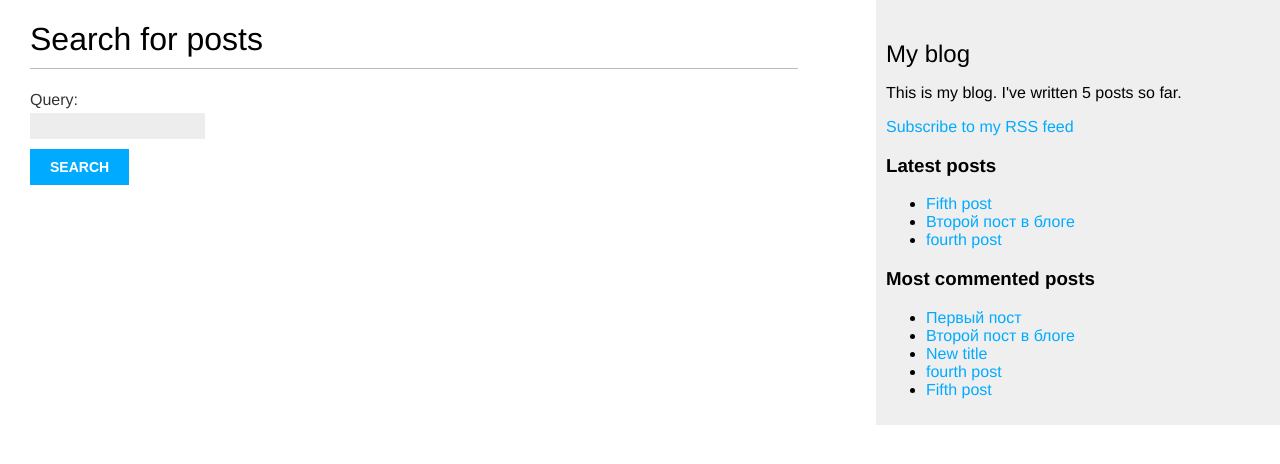
After one commit to MuElRi/blog, a Django app: page /blog/search/ in a window 1280 px wide. The commit adds this page. Shown: the top 464 px of the page. Run offline with Django 5.2, Linux system fonts and the light colour scheme; data comes from the database, SQL or seed files in the repository; parts of the project's set-up code (start-up, migrations or seed data) failed here and were passed over.

Commit message:
Блог готов

```diff
--- a/blog/forms.py
+++ b/blog/forms.py
@@ -1,4 +1,5 @@
 from django import forms
+from .models import Comment
 
 class EmailPostForm(forms.Form):
     name = forms.CharField(max_length=25)
@@ -6,3 +7,12 @@ class EmailPostForm(forms.Form):
     to = forms.EmailField()
     #опционально
     comments = forms.CharField(required=False, widget=forms.Textarea)
+
+class CommentForm(forms.ModelForm):
+    class Meta:
+        model = Comment
+        fields = ['name', 'email', 'body']
+
+
+class SearchForm(forms.Form):
+    query = forms.CharField()
--- a/blog/models.py
+++ b/blog/models.py
@@ -2,11 +2,17 @@ from django.db import models
 from django.utils import timezone
 from django.contrib.auth.models import User
 from django.urls import reverse
+from taggit.managers import TaggableManager
+
+
 
 class PublishedManager(models.Manager):
     #создали новый менеджер
     def get_queryset(self):
         return super().get_queryset().filter(status=Post.Status.PUBLISHED)
+
+# class
+
 
 class Post(models.Model):
     class Status(models.TextChoices):
@@ -36,6 +42,8 @@ class Post(models.Model):
     def __str__(self):
         return self.title
 
+    tags = TaggableManager()
+
     def get_absolute_url(self):
         return reverse('blog:post_detail',
                                 args=[self.publish.year,
--- a/blog/templates/blog/base.html
+++ b/blog/templates/blog/base.html
@@ -1,3 +1,4 @@
+{% load blog_tags %}
 {% load static %}
 <!DOCTYPE html>
 <html>
@@ -12,7 +13,26 @@
     </div>
     <div id="sidebar">
         <h2>My blog</h2>
-        <p>This is my blog.</p>
+        <p>
+            This is my blog.
+            I've written {% total_posts %} posts so far.
+        </p>
+        <p>
+            <a href="{% url "blog:post_feed" %}">
+                Subscribe to my RSS feed
+            </a>
+        </p>
+        <h3>Latest posts</h3>
+        {% show_latest_posts 3 %}
+        <h3>Most commented posts</h3>
+        {% get_most_commented_posts as most_commented_posts %}
+        <ul>
+            {% for post in most_commented_posts %}
+            <li>
+                <a href="{{ post.get_absolute_url }}">{{ post.title }}</a>
+            </li>
+            {% endfor %}
+        </ul>
     </div>
 </body>
 </html>
--- /dev/null
+++ b/blog/templates/blog/post/includes/comment_form.html
@@ -0,0 +1,6 @@
+<h2>Add a new comment</h2>
+<form action="{% url "blog:post_comment" post.id %}" method="post">
+     {{ form.as_p }}
+     {% csrf_token %}
+     <p><input type="submit" value="Add comment"></p>
+</form>
--- /dev/null
+++ b/blog/templates/blog/post/latest_posts.html
@@ -0,0 +1,7 @@
+<ul>
+    {% for post in latest_posts %}
+        <li>
+            <a href="{{ post.get_absolute_url }}">{{ post.title }}</a>
+        </li>
+    {% endfor %}
+</ul>
--- /dev/null
+++ b/blog/templates/blog/post/search.html
@@ -0,0 +1,30 @@
+{% extends "blog/base.html" %}
+{% load blog_tags %}
+{% block title %}Search{% endblock %}
+{% block content %}
+     {% if query %}
+         <h1>Posts containing "{{ query }}"</h1>
+         <h3>
+             {% with results.count as total_results %}
+                Found {{ total_results }} result{{ total_results|pluralize }}
+             {% endwith %}
+         </h3>
+         {% for post in results %}
+             <h4>
+                 <a href="{{ post.get_absolute_url }}">
+                    {{ post.title }}
+                 </a>
+             </h4>
+             {{ post.body|markdown|truncatewords_html:12 }}
+         {% empty %}
+             <p>There are no results for your query.</p>
+         {% endfor %}
+         <p><a href="{% url "blog:post_search" %}">Search again</a></p>
+     {% else %}
+         <h1>Search for posts</h1>
+         <form method="get">
+            {{ form.as_p }}
+            <input type="submit" value="Search">
+         </form>
+     {% endif %}
+{% endblock %}
--- /dev/null
+++ b/blog/templatetags/blog_tags.py
@@ -0,0 +1,26 @@
+from django import template
+from ..models import Post
+from django.utils.safestring import mark_safe
+import markdown
+
+register = template.Library()
+
+@register.simple_tag
+def total_posts():
+    return Post.published.count()
+
+@register.inclusion_tag('blog/post/latest_posts.html')
+def show_latest_posts(count=5):
+    latest_posts = Post.published.order_by('-publish')[:count]
+    return {'latest_posts': latest_posts}
+
+from django.db.models import Count
+
+@register.simple_tag
+def get_most_commented_posts(count=5):
+    return Post.published.annotate(total_comments=Count('comments')
+                                   ).order_by('-total_comments')[:count]
+
+@register.filter(name='markdown')
+def markdown_format(text):
+    return mark_safe(markdown.markdown(text))
--- a/blog/urls.py
+++ b/blog/urls.py
@@ -1,6 +1,6 @@
 from django.urls import path
 from . import views
-
+from .feeds import LatestPostsFeed
 app_name = 'blog'
 
 urlpatterns = [
@@ -8,4 +8,8 @@ urlpatterns = [
     path('', views.PostListView.as_view(), name='post_list'),
     path('<int:year>/<int:month>/<int:day>/<slug:post>/', views.PostDetailView.as_view(), name='post_detail'),
     path('<int:post_id>/share', views.post_share, name='post_share'),
-]
+    path('<int:post_id>/comments/', views.post_comment, name='post_comment'),
+    path('tag/<slug:tag_slug>/', views.PostListView.as_view(), name='post_list_by_tag'),
+    path('feed/', LatestPostsFeed(), name='post_feed'),
+    path('search/', views.post_search, name='post_search'),
+    ]
--- a/blog/views.py
+++ b/blog/views.py
@@ -1,11 +1,16 @@
-import self
 from django.http import Http404
 from django.shortcuts import render, get_object_or_404
 from django.views.generic import ListView, DetailView
-from .models import Post
-from .forms import EmailPostForm
+from taggit.models import Tag
+
+from .models import Post, Comment
+from .forms import EmailPostForm, CommentForm, SearchForm
 from django.core.mail import send_mail
 from django.core.paginator import Paginator, EmptyPage, PageNotAnInteger
+from django.views.decorators.http import require_POST
+from django.db.models import Count, Q
+from django.contrib.postgres.search import SearchVector, SearchQuery, SearchRank
+
 
 # def post_list(request):
 #     post_list = Post.published.all()
@@ -24,10 +29,27 @@ from django.core.paginator import Paginator, EmptyPage, PageNotAnInteger
 #     return render(request, 'blog/post/list.html', {'posts': posts})
 
 class PostListView(ListView):
-    queryset = Post.published.all()
     context_object_name = 'posts'
     paginate_by = 2
     template_name = 'blog/post/list.html'
+
+    def get_queryset(self):
+        queryset = Post.published.all()
+        tag_slug = self.kwargs.get('tag_slug')
+        if tag_slug:
+            tag = get_object_or_404(Tag, slug=tag_slug)
+            queryset = queryset.filter(tags__in=[tag])
+        return queryset
+
+    def get_context_data(self, **kwargs):
+        context = super().get_context_data(**kwargs)
+        tag_slug = self.kwargs.get('tag_slug')
+        if tag_slug:
+            tag = get_object_or_404(Tag, slug=tag_slug)
+            context["search_by_tag"] = tag
+        return context
+
+
 
 # def post_detail(request, year, month, day, post):
 #     post = get_object_or_404(Post,
@@ -52,6 +74,27 @@ class PostDetailView(DetailView):
                                  publish__month=month, publish__day=day, slug=slug)
         return post
 
+    def get_context_data(self, **kwargs):
+        context = super().get_context_data(**kwargs)
+        post = self.object
+
+        comments = post.comments.filter(active=True)
+        context['comments'] = comments
+
+        form = CommentForm()
+        context['form'] = form
+
+        # post_tags_ids = post.tags.values_list('id', flat=True)
+        # similar_posts = Post.published.filter(tags__in=post_tags_ids).exclude(id=post.id)
+        # similar_posts = similar_posts.annotate(same_tags=Count('tags',
+        #                                     filter=Q(tags__in=post_tags_ids))).order_by('-same_tags', '-publish')[:4]
+
+        similar_posts = post.tags.similar_objects()[::-1][:4]
+        context['similar_posts'] = similar_posts
+
+        return context
+
+
 def post_share(request, post_id):
     #извлечь пост по идентификатору id
     post = get_object_or_404(Post, id=post_id, status=Post.Status.PUBLISHED)
@@ -62,9 +105,9 @@ def post_share(request, post_id):
         #форма была передана на обработку
         form = EmailPostForm(request.POST)
         if form.is_valid():
-            #поля формы успешно прошли вализацию
+            #поля формы успешно прошли валидацию
             cd = form.cleaned_data
-            post_url = request.build_absolute_uri(post.get_absolute_url())
+            post_url = request.build_absolute_url(post.get_absolute_url())
             subject = f"{cd['name']} recommends you read {post.title}"
             message = f"Read {post.title} at {post_url}\n\n {cd['name']}'s comments: {cd['comments']}"
             send_mail(subject, message, cd['email'], [cd['to']])
@@ -73,3 +116,39 @@ def post_share(request, post_id):
         form = EmailPostForm()
     return render(request, 'blog/post/share.html',
                   {'sent': sent, 'post': post, 'form': form})
+
+@require_POST
+def post_comment(request, post_id):
+    post = get_object_or_404(Post, id=post_id, status=Post.Status.PUBLISHED)
+    comment = None
+    #Комментарий был отправлен
+    form = CommentForm(request.POST)
+    if form.is_valid():
+        #Создать объект класса Comment, не сохраняя его в базе данных
+        comment = form.save(commit=False)
+        #Назначить пост комментарию
+        comment.post = post
+        #Сохранить комментарий в базе данных
+        comment.save()
+    return render(request, 'blog/post/comment.html',
+                  {'post': post, 'form': form, 'comment': comment})
+
+def post_search(request):
+    form = SearchForm()
+    query = None
+    results = []
+
+    if 'query' in request.GET:
+        form = SearchForm(request.GET)
+        if form.is_valid():
+            query = form.cleaned_data['query']
+            search_vector = SearchVector('title', weight='A') + \
+                            SearchVector('body', weight='B')
+            search_query = SearchQuery(query)
+            results = (Post.published.annotate(
+                # search=search_vector,
+                rank=SearchRank(search_vector, search_query),
+                ).filter(rank__gte=0.1)).order_by('-rank')
+
+    return render(request, 'blog/post/search.html',
+                  {'form': form, 'query': query, 'results': results})
--- a/blogging/urls.py
+++ b/blogging/urls.py
@@ -16,8 +16,13 @@ Including another URLconf
 """
 from django.contrib import admin
 from django.urls import path, include
+from django.contrib.sitemaps.views import sitemap
+from blog.sitemaps import PostSitemap
+
+sitemaps = {'posts': PostSitemap}
 
 urlpatterns = [
     path('admin/', admin.site.urls),
     path('blog/', include('blog.urls', namespace='blog')),
+    path('sitemap.xml', sitemap, {'sitemaps': sitemaps}, name='django.contrib.sitemaps.views.sitemap') ,
 ]
```
Also changed, not shown: blog/feeds.py (added, +17 -0 lines), blog/sitemaps.py (added, +10 -0 lines), blog/templates/blog/post/comment.html (added, +10 -0 lines), blog/templates/blog/post/detail.html (+43 -1 lines), blog/templates/blog/post/list.html (+16 -1 lines), blogging/settings.py (+18 -3 lines), blog/migrations/0005_post_tags.py (added), blog/templatetags/__init__.py (added).
